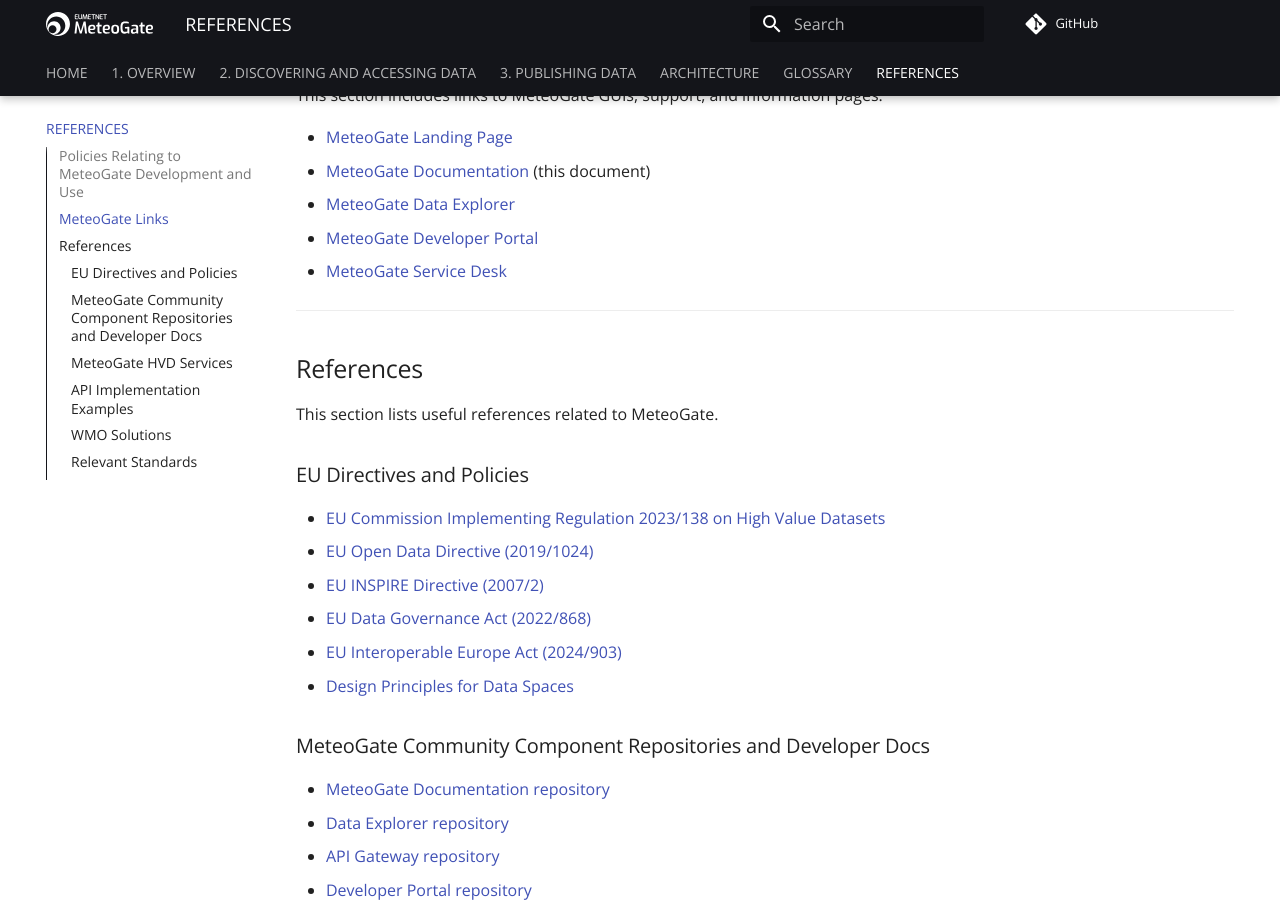
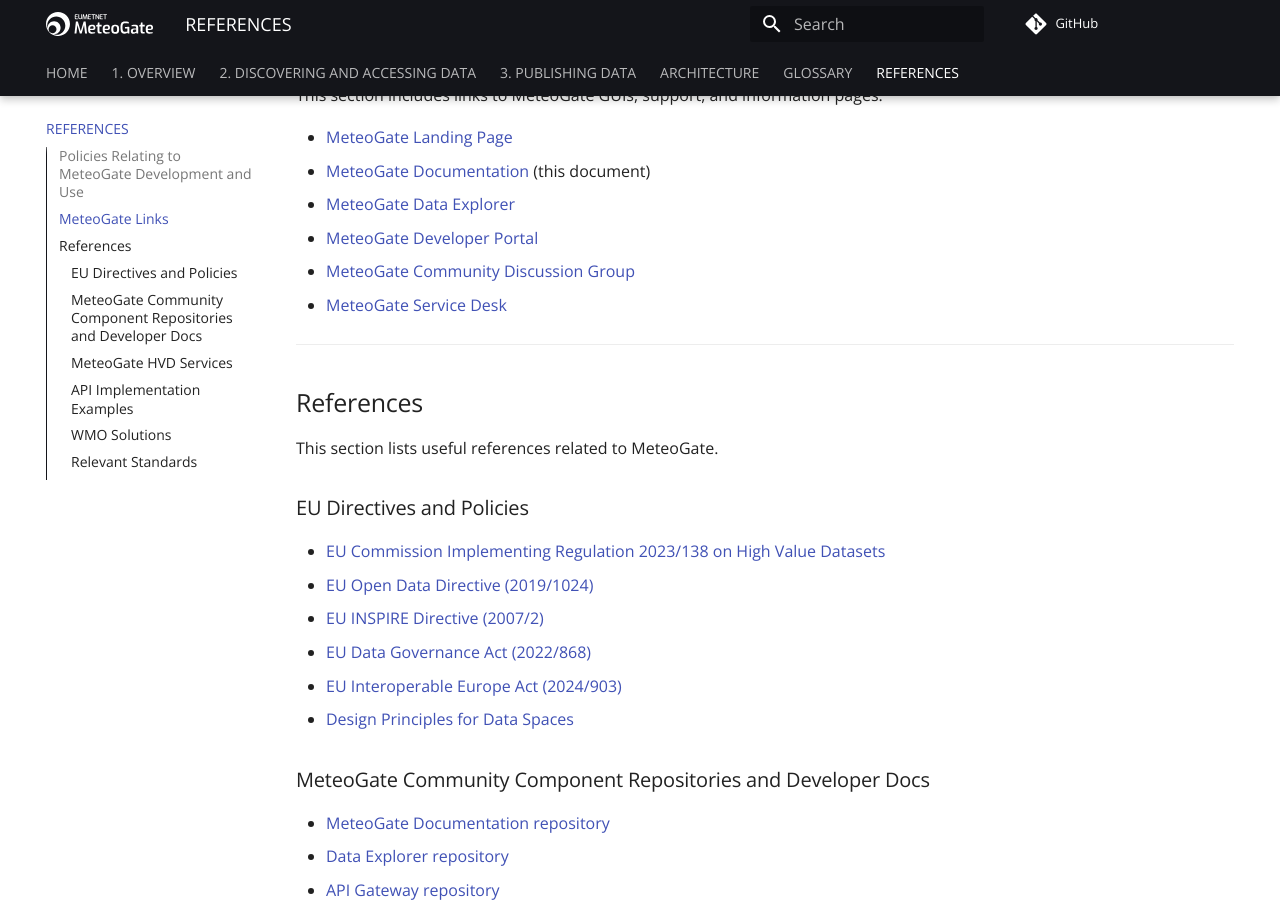
Before and after one commit to EUMETNET/meteogate-documentation, an MkDocs documentation site: the page built from docs/references.md, in a window 1280 px wide and 900 px high, scrolled down 1146 px. Built offline with MkDocs 1.6.1 and Material for MkDocs 9.7.7, drawn with Linux system fonts in a browser that asks for light colours; comment, search, counter and statistics services are not loaded.

Commit message:
Update references.md

```diff
--- a/docs/references.md
+++ b/docs/references.md
@@ -34,6 +34,7 @@ This section includes links to MeteoGate GUIs, support, and information pages.
   - [MeteoGate Documentation](https://eumetnet.github.io/meteogate-documentation) (this document)
   - [MeteoGate Data Explorer](https://explorer.meteogate.eu)
   - [MeteoGate Developer Portal](https://devportal.meteogate.eu)
+  - [MeteoGate Community Discussion Group](https://github.com/orgs/Meteogate/discussions)
   - [MeteoGate Service Desk]()
 
 ---
```
